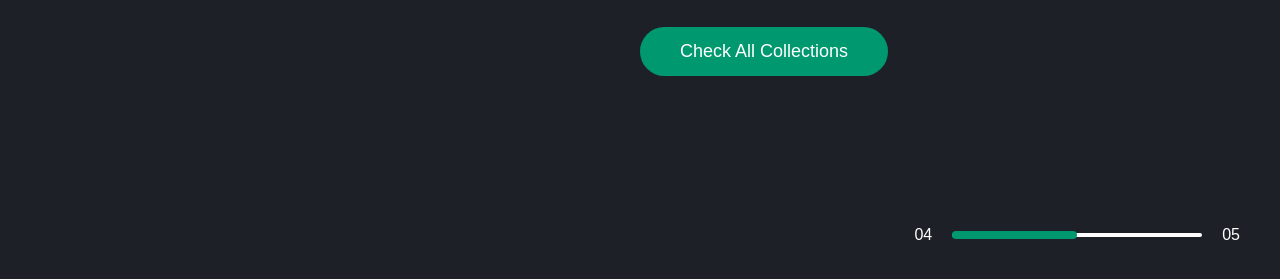
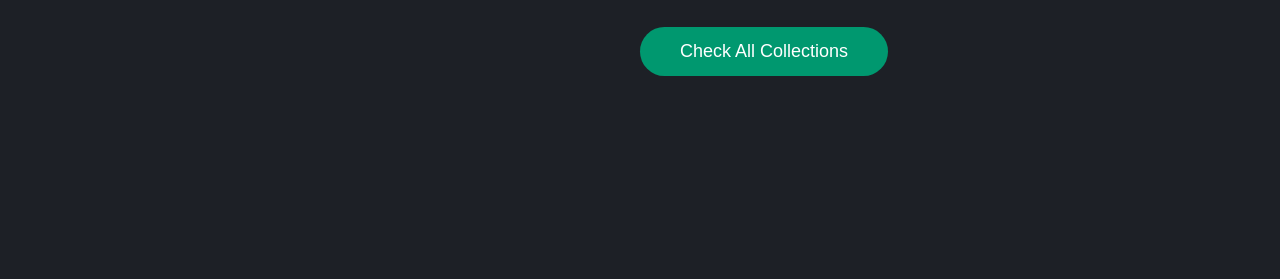
Before and after one commit to Sudharshan281/firstwebapp.github.io, a plain HTML site: page index.html in a window 1280 px wide. Shown: the part 429-708 px from the top of the page. Drawn offline with Linux system fonts and the light colour scheme.

Commit message:
Update index.html

```diff
--- a/index.html
+++ b/index.html
@@ -33,12 +33,7 @@
             space. Shop now and light up your world with flair!
         </p>
         <a href="">Check All Collections</a>
-        <div class="control">
-            <p>04</p>
-            <div class="line"><span></span></div>
-            <p>05</p>
 
-        </div>
     </div>
 
 </div>
```
